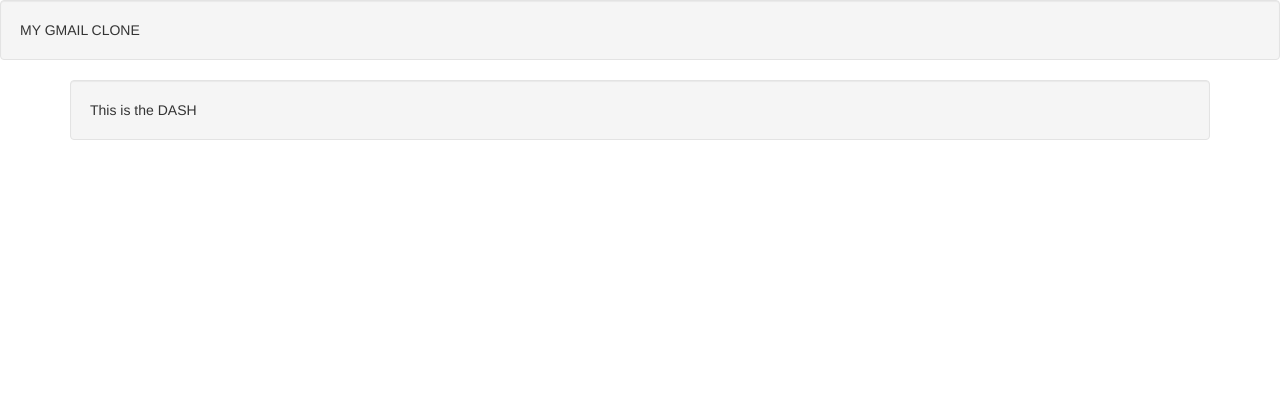
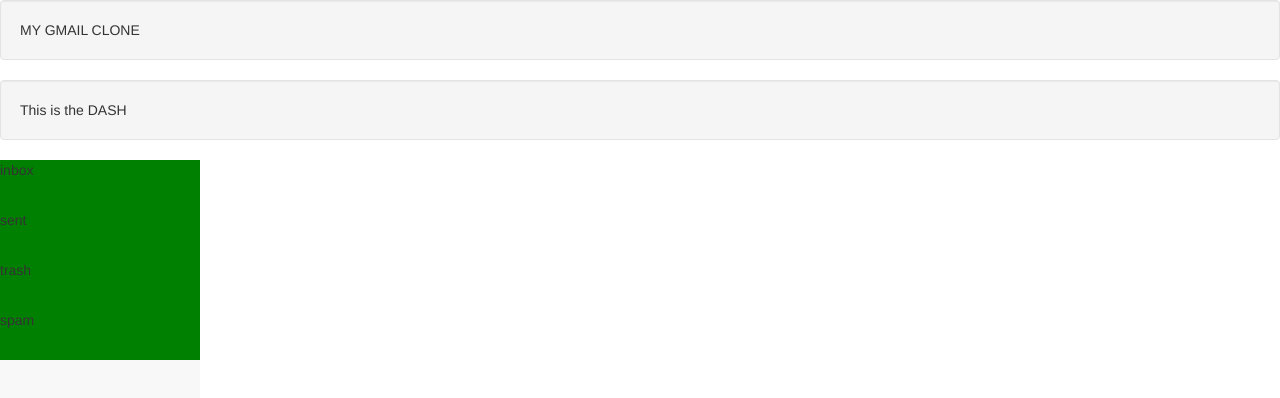
Before and after one commit to armandopmj/gmail-clone, a website: page app/index.html at #/dash in a window 1280 px wide. Drawn offline with nearby package versions, Linux system fonts and the light colour scheme; some packages are replaced by stand-ins of ours.

Commit message:
(feat) Add styling

```diff
--- a/app/assets/style.css
+++ b/app/assets/style.css
@@ -0,0 +1,10 @@
+.side-nav {
+    /*background-color: red;*/
+    width: 200px;
+    max-width: 200px;
+    height: 100%;
+}
+.side-nav-button {
+    background-color: green;
+    height: 50px;
+}
--- a/app/index.html
+++ b/app/index.html
@@ -2,13 +2,14 @@
     <head>
     <title>My Gmail Clone</title>
     <link rel="stylesheet" href="bower_components/bootstrap/dist/css/bootstrap.min.css">
+    <link rel="stylesheet" href="assets/style.css">
     </head>
     <body>
         <div class='well'>
             MY GMAIL CLONE
         </div>
 
-        <div ui-view></div>
+        <main ui-view></main>
 
     <!--     <input type='text' ng-model='name'></input>
         {{name}} -->
--- a/app/modules/dash/dash.html
+++ b/app/modules/dash/dash.html
@@ -1,5 +1,8 @@
-<div class="container">
-    <div class='col-4 well'>
-        This is the DASH
+<div class="well">
+    This is the DASH
+</div>
+<div class="navbar-default sidebar side-nav">
+    <div class="side-nav-button" ng-repeat="box in boxes">
+        {{ box }}
     </div>
 </div>
--- a/app/modules/dash/dash.js
+++ b/app/modules/dash/dash.js
@@ -9,5 +9,5 @@ angular
         })
 }])
 .controller('dashController', [ '$scope', function( $scope ) {
-    $scope.someVar = [];
+    $scope.boxes = ['inbox', 'sent', 'trash', 'spam'];
 }])
```
